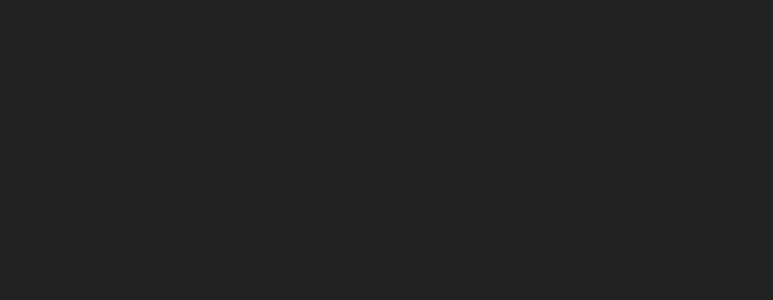
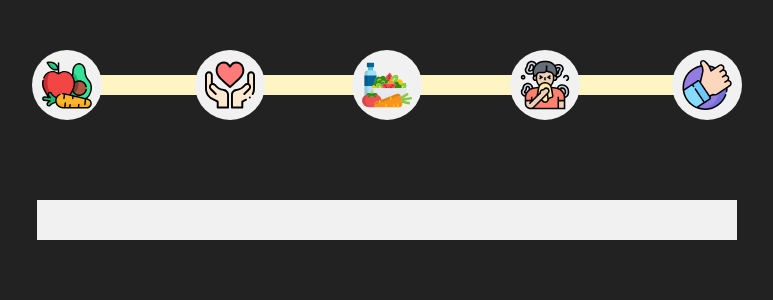
Before and after one commit to jeanlouisHERVE/MULTI-STEP-VALIDATION, a React (Create React App) app: page / in a window 1280 px wide. Shown: the top 300 px of the page, without its empty margins (253-1026 px from the left). Built offline with nearby package versions, Linux system fonts and the light colour scheme.

Commit message:
create Indicator component

```diff
--- a/src/App.js
+++ b/src/App.js
@@ -1,9 +1,10 @@
 import "./App.css";
+import MultiForm from "./Components/MultiForm/MultiForm";
 
 function App() {
   return (
     <div className="App">
-
+      <MultiForm />
     </div>
   );
 }
--- /dev/null
+++ b/src/Components/MultiForm/Indicator/Indicator.js
@@ -0,0 +1,35 @@
+import React from 'react';
+import './Indicator.css';
+import healthy from './icons/healthy.svg';
+import love from './icons/love.svg';
+import diet from './icons/diet.svg';
+import allergie from './icons/allergy.svg';
+import thumb from './icons/thumb.svg';
+
+export default function Indicator() {
+  return (
+    <div className='container-indicator'>
+        <div className='lines-container'>
+            <div className='line upper-line'></div>
+            <div className='line under-line'></div>
+        </div>
+        <div className='container-img'>
+            <div className='bloc-img'>
+                <img src={healthy} alt=""/>
+            </div>
+            <div className='bloc-img'>
+                <img src={love} alt=""/>
+            </div>
+            <div className='bloc-img'>
+                <img src={diet} alt=""/>
+            </div>
+            <div className='bloc-img'>
+                <img src={allergie} alt=""/>
+            </div>
+            <div className='bloc-img'>
+                <img src={thumb} alt=""/>
+            </div>
+        </div>
+    </div>
+  )
+}
--- a/src/Components/MultiForm/MultiForm.js
+++ b/src/Components/MultiForm/MultiForm.js
@@ -0,0 +1,19 @@
+import React, {useState} from 'react';
+import './MultiForm.css';
+import Indicator from './Indicator/Indicator';
+export default function MultiForm() {
+
+    const [formIndex, setFormIndex] = useState(1);
+    const [allFormData, setAllFormData] = useState({
+        dietForm: "",
+        foodStyle:[],
+        allergies:[],
+        pref: {}
+    });
+
+  return (
+    <div className='container-multiform'>
+        <Indicator />
+    </div>
+  )
+}
```
